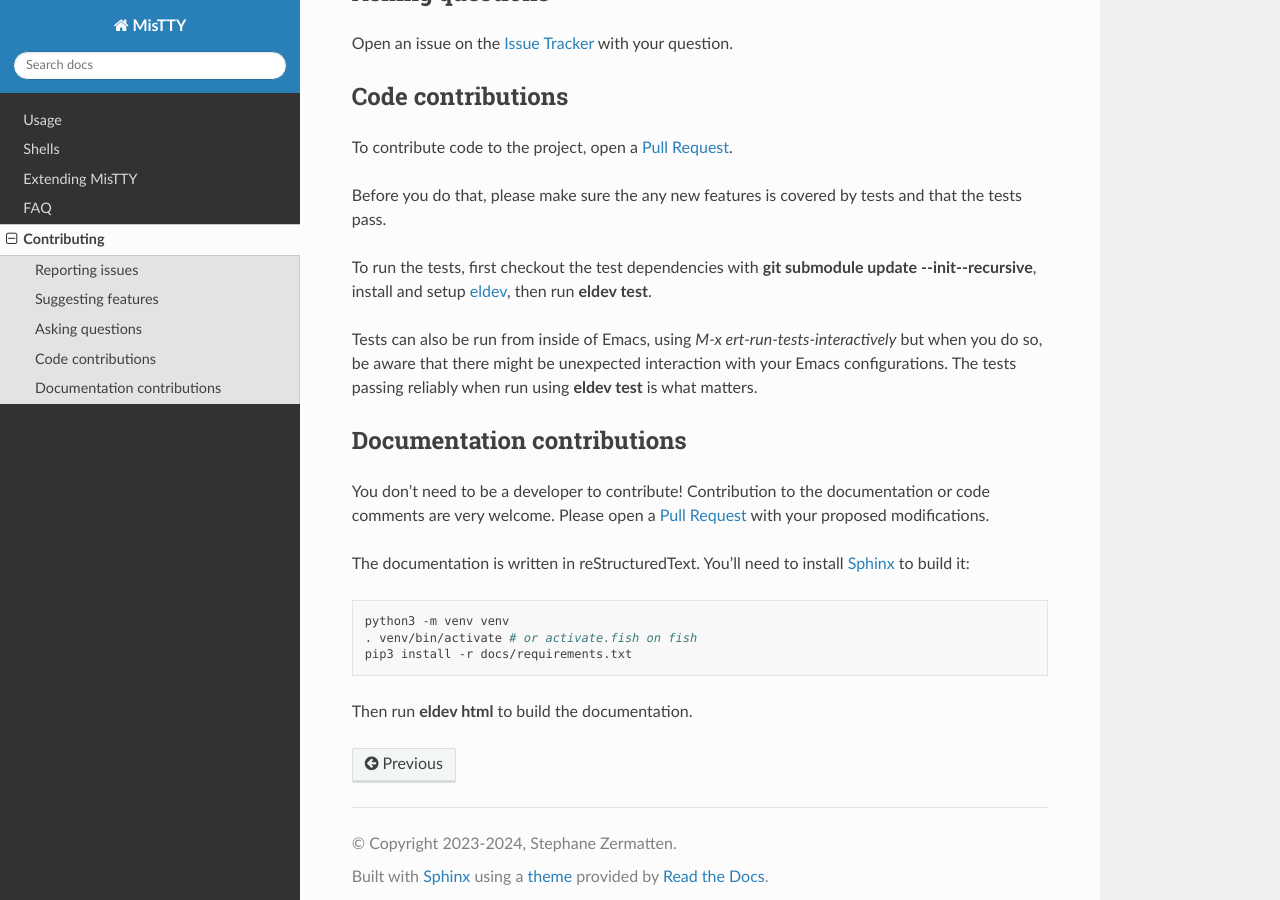
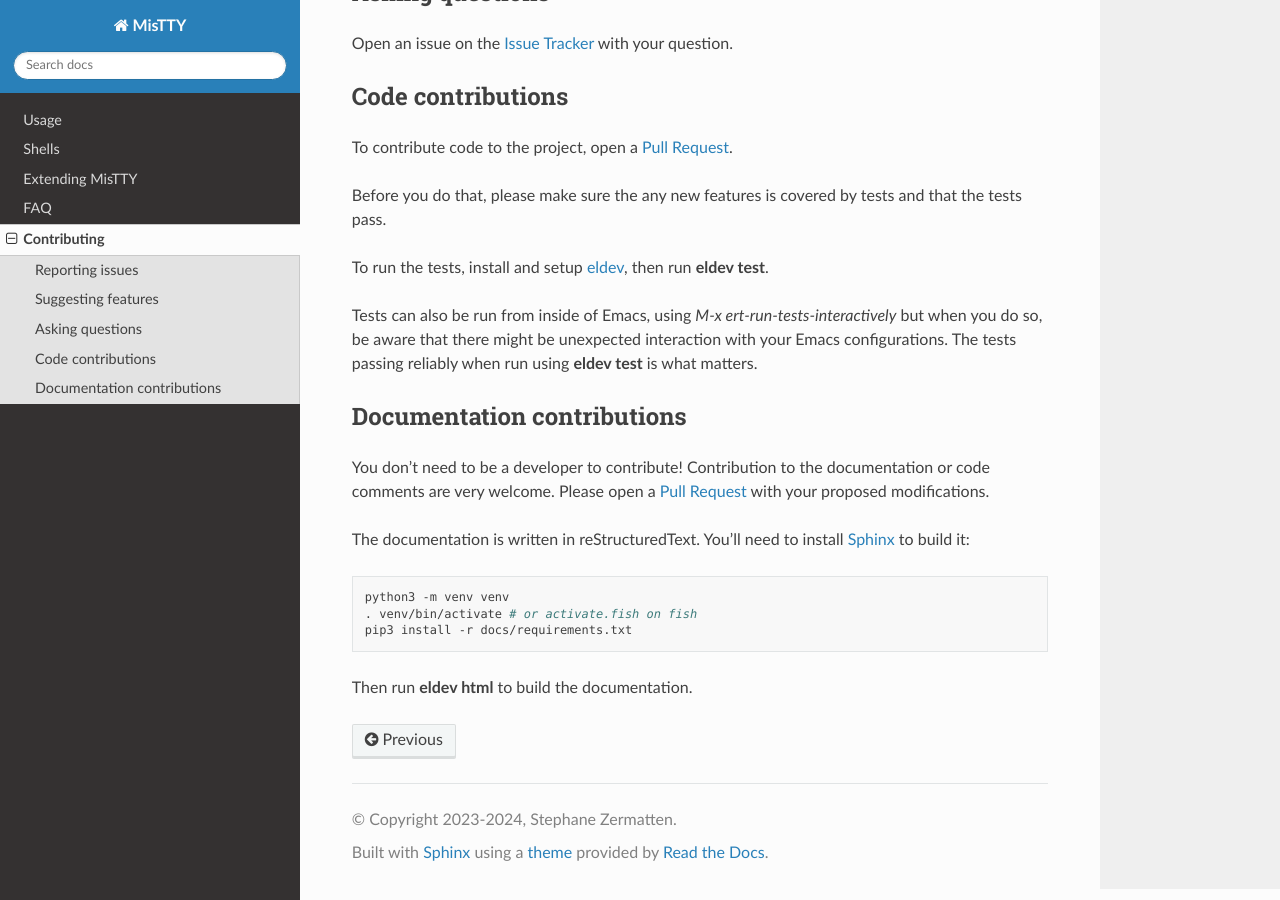
Before and after one commit to szermatt/mistty, a Sphinx documentation site: the page built from docs/source/contrib.rst, in a window 1280 px wide and 900 px high, scrolled down 1145 px. Built offline with Sphinx 7.4.7 and the Read the Docs theme 3.1.0, drawn with Linux system fonts in a browser that asks for light colours.

Commit message:
chore: Use eldev-use-vc-repository instead of a submodule.

```diff
--- a/docs/source/contrib.rst
+++ b/docs/source/contrib.rst
@@ -69,9 +69,8 @@ To contribute code to the project, open a `Pull Request`_.
 Before you do that, please make sure the any new features is covered
 by tests and that the tests pass.
 
-To run the tests, first checkout the test dependencies with
-:command:`git submodule update --init--recursive`, install and setup
-`eldev`_, then run :command:`eldev test`.
+To run the tests, install and setup `eldev`_, then run :command:`eldev
+test`.
 
 Tests can also be run from inside of Emacs, using `M-x
 ert-run-tests-interactively` but when you do so, be aware that there
```
Also changed, not shown: 3 other files.
